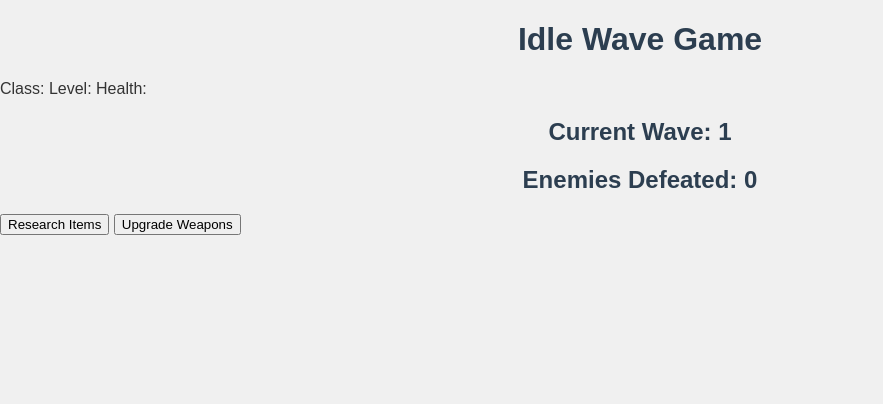
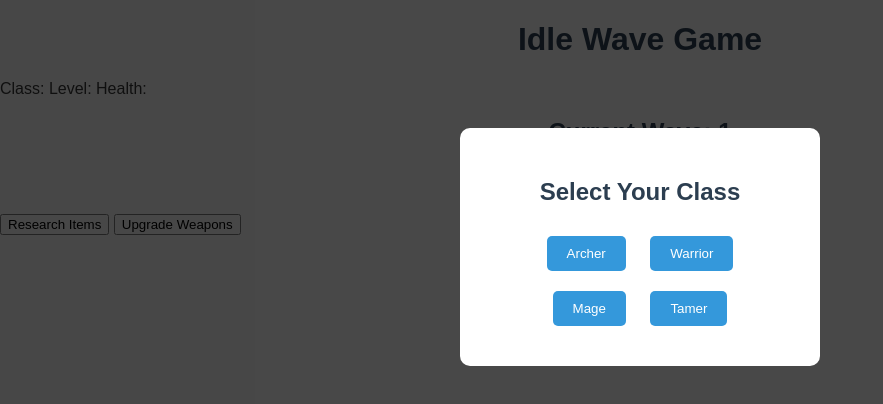
Before and after one commit to benotur/idle-wave-game, a website: page public/index.html in a window 1280 px wide. Shown: the whole page, without its empty margins (0-883 px from the left). Drawn offline with Linux system fonts and the light colour scheme.

Commit message:
character selection ui, logic

```diff
--- a/public/index.html
+++ b/public/index.html
@@ -1,12 +1,26 @@
 <!DOCTYPE html>
 <html lang="en">
+
 <head>
     <meta charset="UTF-8">
     <meta name="viewport" content="width=device-width, initial-scale=1.0">
     <title>Idle Wave Game</title>
     <link rel="stylesheet" href="styles/main.css">
 </head>
+
 <body>
+    <!-- Character Selection Modal -->
+    <div id="character-selection"
+        style="display: block; position: fixed; top:0; left:0; width:100vw; height:100vh; background:rgba(0,0,0,0.7); z-index:1000;">
+        <div
+            style="background:#fff; margin:10% auto; padding:30px; border-radius:10px; width:300px; text-align:center;">
+            <h2>Select Your Class</h2>
+            <button class="button" onclick="selectClass('Archer')">Archer</button>
+            <button class="button" onclick="selectClass('Warrior')">Warrior</button>
+            <button class="button" onclick="selectClass('Mage')">Mage</button>
+            <button class="button" onclick="selectClass('Tamer')">Tamer</button>
+        </div>
+    </div>
     <div id="game-container">
         <header>
             <h1>Idle Wave Game</h1>
@@ -35,4 +49,5 @@
     <script src="scripts/items.js"></script>
     <script src="scripts/game.js"></script>
 </body>
+
 </html>
--- a/public/scripts/game.js
+++ b/public/scripts/game.js
@@ -1,5 +1,27 @@
 // This file contains the main JavaScript logic for the idle wave game.
 // It manages the game loop, wave progression, player interactions, and integrates with other game components.
+import { Archer, Warrior, Mage, Tamer } from './classes.js';
+
+function selectClass(className) {
+    let name = prompt("Enter your character's name:");
+    switch (className) {
+        case 'Archer':
+            player = new Archer(name);
+            break;
+        case 'Warrior':
+            player = new Warrior(name);
+            break;
+        case 'Mage':
+            player = new Mage(name);
+            break;
+        case 'Tamer':
+            player = new Tamer(name);
+            break;
+    }
+    document.getElementById('character-selection').style.display = 'none';
+    startGame();
+}
+
 
 let player;
 let waves = [];
```
